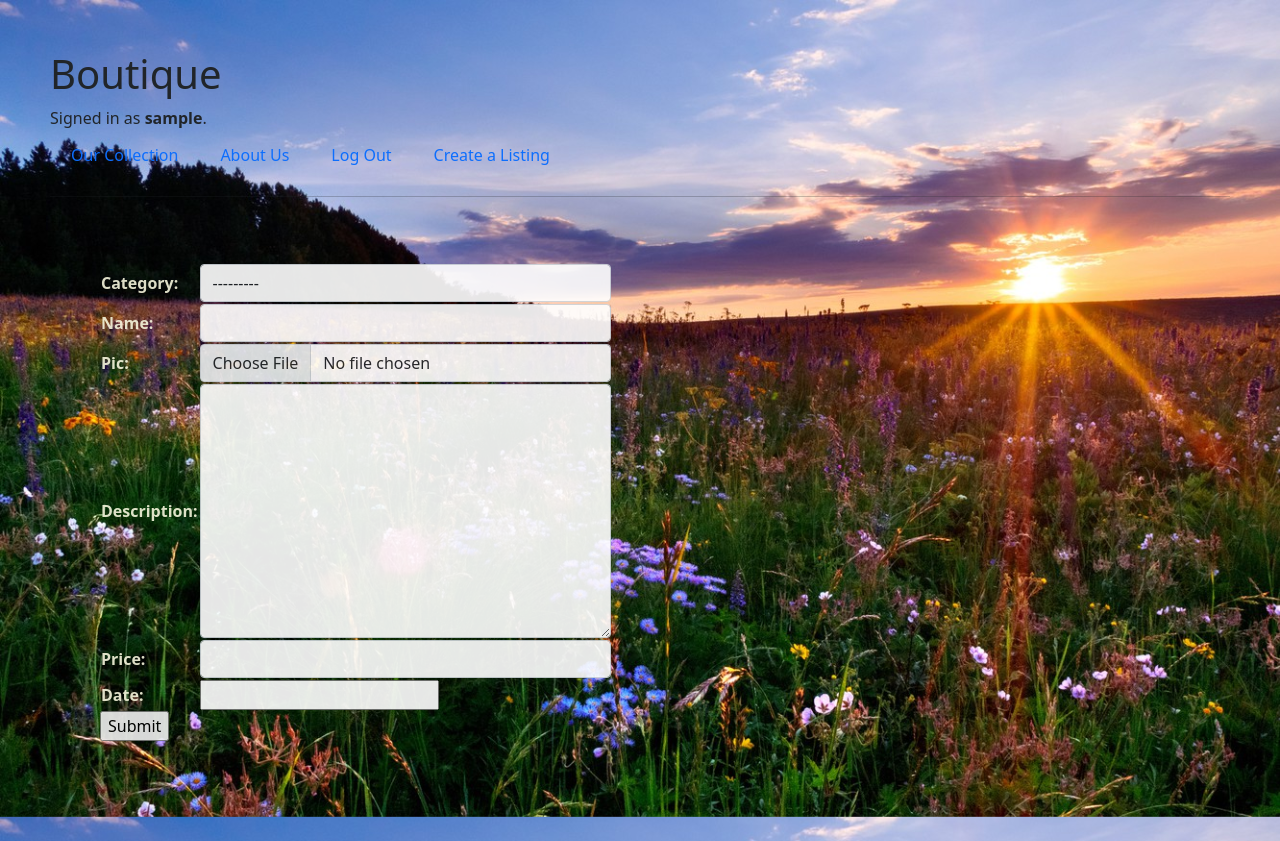
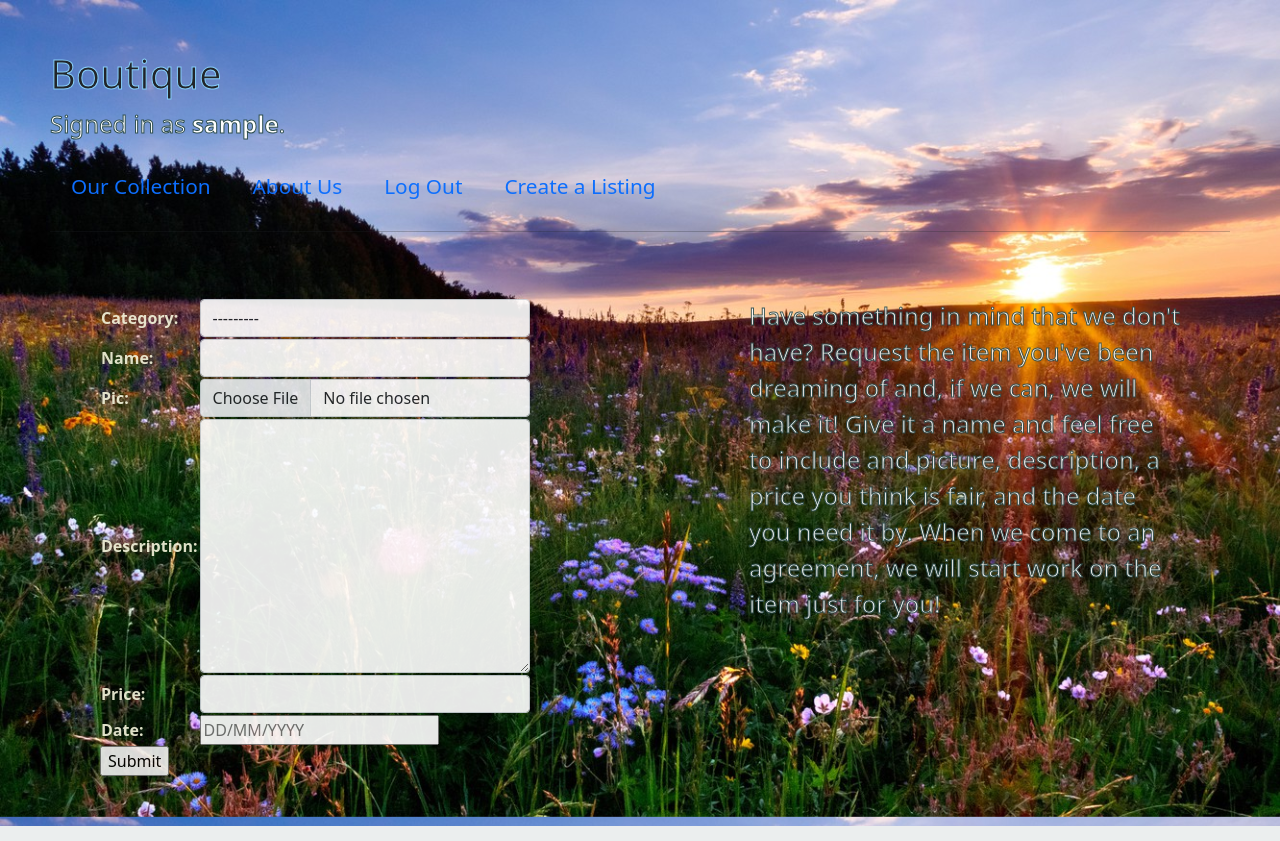
Before and after one commit to DrJekl/store, a Django app: page /leave in a window 1280 px wide. Run offline with Django 3.2, Linux system fonts and the light colour scheme; the visitor is signed in with stand-in values (Sample User, id 1).

Commit message:
bug fixes

```diff
--- a/boutique/forms.py
+++ b/boutique/forms.py
@@ -40,4 +40,5 @@ class DemandListing(forms.ModelForm):
 			"pic": forms.FileInput(attrs={"class": "form-control"}),
 			"description": forms.Textarea(attrs={"class": "form-control"}),
 			"price": forms.NumberInput(attrs={"class": "form-control"}),
+			"date": forms.DateInput(attrs={"placeholder": "DD/MM/YYYY"}),
 		}
--- a/boutique/models.py
+++ b/boutique/models.py
@@ -31,7 +31,7 @@ class Listing(models.Model):
 	pic = models.ImageField(upload_to="images/", null=True, blank=True)
 	description = models.CharField(max_length=256, null=True, blank=True)
 	price = models.DecimalField(max_digits=8, decimal_places=2)
-	date = models.DateTimeField()
+	date = models.DateTimeField(null=True, blank=True)
 	buyer = models.ForeignKey("User", on_delete=models.SET_NULL, null=True, blank=True)
 	available = models.BooleanField(default=True)
 
--- a/boutique/static/boutique/pix.js
+++ b/boutique/static/boutique/pix.js
@@ -1,6 +1,6 @@
 document.addEventListener("DOMContentLoaded", function () {
-	let thumbs = document.querySelectorAll("#thumb");
-	let pics = document.querySelectorAll("#pic");
+	let thumbs = document.querySelectorAll(".thumb");
+	let pics = document.querySelectorAll(".pic");
 	for (let i = 0; i < thumbs.length; i++) {
 		thumbs[i].style.borderRadius = "5px";
 		if (thumbs[i].width >= thumbs[i].height) {
--- a/boutique/static/boutique/styles.css
+++ b/boutique/static/boutique/styles.css
@@ -7,6 +7,11 @@ body
 	padding: 50px;
 	background-image: url("images/sunsetmeadow.jpg");
 	background-size: 100%;
+}
+h1
+{
+	-webkit-text-stroke-width: 1px;
+	-webkit-text-stroke-color: lightskyblue;
 }
 ul
 {
@@ -43,8 +48,19 @@ label
 }
 .nav
 {
-	width: 50%;
+	width: 70%;
 	background-color: unset;
+}
+.nav-link
+{
+	font-size: 130%;
+}
+.nav-link:hover
+{
+	font-size: 130%;
+	-webkit-text-fill-color: white;
+	-webkit-text-stroke-width: 1px;
+	-webkit-text-stroke-color: navy;
 }
 .wrapper
 {
@@ -57,14 +73,41 @@ label
 {
 	padding: 10px;
 	font-family: "Brush Script MT", cursive;
-	font-size: 120%;
+	font-size: 130%;
+}
+.name:hover
+{
+	text-decoration: underline;
+	color: #32174d;
+}
+.title
+{
+	-webkit-text-strok-width: 1px;
+	-webkit-text-stroke-color: pink;
 }
 .date
 {
 	position: absolute;
 	bottom: 25px;
 }
-#thumb
+.message
+{
+	-webkit-text-fill-color: white;
+	-webkit-text-stroke-width: 1px;
+	-webkit-text-stroke-color: darkslategray;
+	font-size: 150%;
+}
+.left
+{
+	float: left;
+	width: 45%;
+}
+.right
+{
+	float: right;
+	width: 45%;
+}
+.thumb
 {
 	margin-right: 10px;
 }
--- a/boutique/templates/boutique/about.html
+++ b/boutique/templates/boutique/about.html
@@ -12,7 +12,7 @@
 		{
 			-webkit-text-fill-color: white;
 			-webkit-text-stroke-width: 1px;
-			-webkit-text-stroke-color: red;
+			-webkit-text-stroke-color: blue;
 			font-size: 150%;
 		}
 	</style>
--- a/boutique/templates/boutique/demand.html
+++ b/boutique/templates/boutique/demand.html
@@ -7,8 +7,8 @@
 {% endblock %}
 
 {% block body %}
-	<p>{{ message }}</p>
-	<div class="wrapper">
+	<p class="message">{{ message }}</p>
+	<div class="wrapper left">
 		<div class="form-group">
 			<form method="post" enctype="multipart/form-data">
 				{% csrf_token %}
@@ -19,4 +19,9 @@
 			</form>
 		</div>
 	</div>
+	<div class="wrapper right">
+		<p class="message">Have something in mind that we don't have? Request the item you've been dreaming of and,
+			if we can, we will make it! Give it a name and feel free to include and picture, description, a price you think is fair,
+			and the date you need it by. When we come to an agreement, we will start work on the item just for you!</p>
+	</div>
 {% endblock %}
--- a/boutique/templates/boutique/error.html
+++ b/boutique/templates/boutique/error.html
@@ -1,5 +1,5 @@
 {% extends "boutique/layout.html" %}
 
 {% block body %}
-	Hello, I am Error.
+	<p class="message">Something went wrong, go back and try again!</p>
 {% endblock %}
--- a/boutique/templates/boutique/index.html
+++ b/boutique/templates/boutique/index.html
@@ -15,9 +15,9 @@
 	<div class="wrapper">
 		<ul>
 			{% for item in collection %}
-				<li class="name"><a href="{% url 'look' item.name %}">{{ item.name }}</a></li>
+				<li><a class="name" href="{% url 'look' item.name %}">{{ item.name }}</a></li>
 				{% if item.pic %}
-					<li><img src="{{ item.pic.url }}" id="thumb"></li>
+					<li><a href="{% url 'look' item.name %}"><img src="{{ item.pic.url }}" class="thumb"></a></li>
 				{% endif %}
 				<li>{{ item.price }}</li>
 				<br>
--- a/boutique/templates/boutique/layout.html
+++ b/boutique/templates/boutique/layout.html
@@ -16,9 +16,9 @@
         <h1>Boutique</h1>
         <div>
             {% if user.is_authenticated %}
-                Signed in as <strong>{{ user.username }}</strong>.
+                <p class="message">Signed in as <strong>{{ user.username }}</strong>.</p>
             {% else %}
-                Not signed in.
+                <p class="message">Not signed in.</p>
             {% endif %}
         </div>
         <ul class="nav" width="400px">
--- a/boutique/templates/boutique/look.html
+++ b/boutique/templates/boutique/look.html
@@ -9,10 +9,10 @@
 {% endblock %}
 
 {% block body %}
-	<h1 class="name">{{ item.name }}</h1>
+	<h1 class="title">{{ item.name }}</h1>
 	<div class="wrapper">
 		{% if item.pic %}
-			<img id="pic" src="{{ item.pic.url }}">
+			<img class="pic" src="{{ item.pic.url }}">
 		{% endif %}
 		<br>
 		<ul>
--- a/boutique/templates/boutique/mystuff.html
+++ b/boutique/templates/boutique/mystuff.html
@@ -22,7 +22,7 @@
 			</div>
 		{% endfor %}
 	{% else %}
-		<p>You haven't made any requests yet</p>
+		<p class="message">You haven't made any requests yet</p>
 	{% endif %}
 	<hr>
 	<h1>My Purchases</h1>
@@ -39,6 +39,6 @@
 			</div>
 		{% endfor %}
 	{% else %}
-		<p>You haven't purchased anything yet</p>
+		<p class="message">You haven't purchased anything yet</p>
 	{% endif %}
 {% endblock %}
--- a/boutique/views.py
+++ b/boutique/views.py
@@ -38,10 +38,10 @@ def create(request):
 			if form.is_valid:
 				listing = form.save(commit=False)
 				listing.date = timezone.now()
-				listing.save()
-				return redirect("look", listing.name)
-			else:
-				return render(request, "boutique/error.html")
+				if not len(Listing.objects.filter(name=listing.name)):
+					listing.save()
+					return redirect("index")
+		return render(request, "boutique/error.html")
 	form = CreateListing()
 	return render(request, "boutique/create.html", {
 			"form": form
@@ -56,8 +56,9 @@ def demand(request):
 		if form.is_valid:
 			listing = form.save(commit=False)
 			listing.buyer = user
-			if listing.date <= timezone.now():
-				message = "You have to pick a date in the future!"
+			if (len(Listing.objects.filter(name=listing.name, buyer=user.id)) > 1) or listing.date <= timezone.now():
+				message += "You have already requested this item!\n" * (len(Listing.objects.filter(name=listing.name, buyer=user.id)) > 1)
+				message += "You have to pick a date in the future.\n" * (listing.date <= timezone.now())
 				return render(request, "boutique/demand.html", {
 						"form": form,
 						"message": message
```
Also changed, not shown: store/settings.py (+4 -4 lines), media/images/infield.jpeg (added), media/images/sign1.jpg (added), 2 other files.
